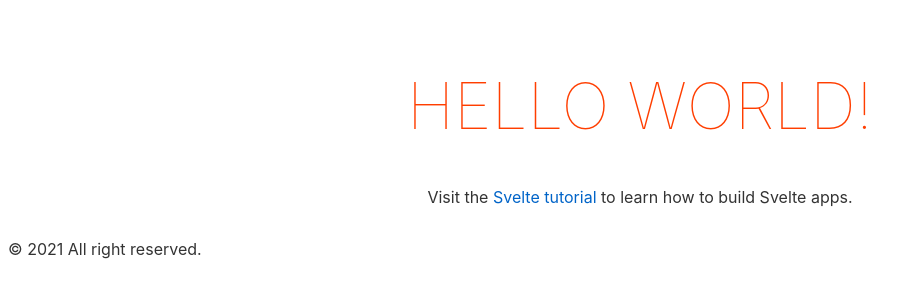
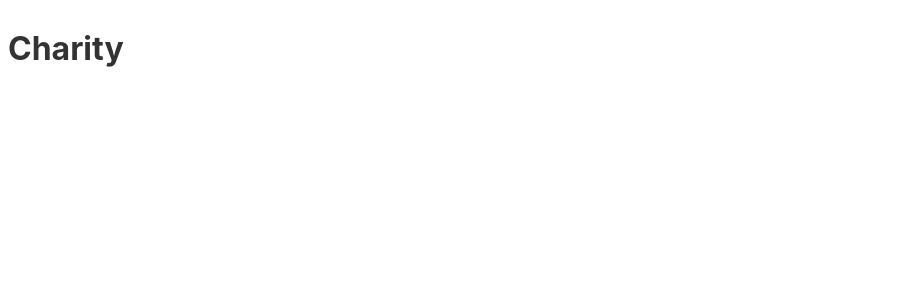
Before and after one commit to rairizky/charity, a Svelte app: page / in a window 1280 px wide. Shown: the top 300 px of the page, without its empty margins (0-920 px from the left). Built offline with nearby package versions, Linux system fonts and the light colour scheme.

Commit message:
[change] app s.svelte

```diff
--- a/src/App.svelte
+++ b/src/App.svelte
@@ -1,31 +1 @@
-<script>
-	export let name;
-</script>
-
-<main>
-	<h1>Hello {name}!</h1>
-	<p>Visit the <a href="https://svelte.dev/tutorial">Svelte tutorial</a> to learn how to build Svelte apps.</p>
-</main>
-<footer>&copy; 2021 All right reserved.</footer>
-
-<style>
-	main {
-		text-align: center;
-		padding: 1em;
-		max-width: 240px;
-		margin: 0 auto;
-	}
-
-	h1 {
-		color: #ff3e00;
-		text-transform: uppercase;
-		font-size: 4em;
-		font-weight: 100;
-	}
-
-	@media (min-width: 640px) {
-		main {
-			max-width: none;
-		}
-	}
-</style>
+<h1>Charity</h1>
```
